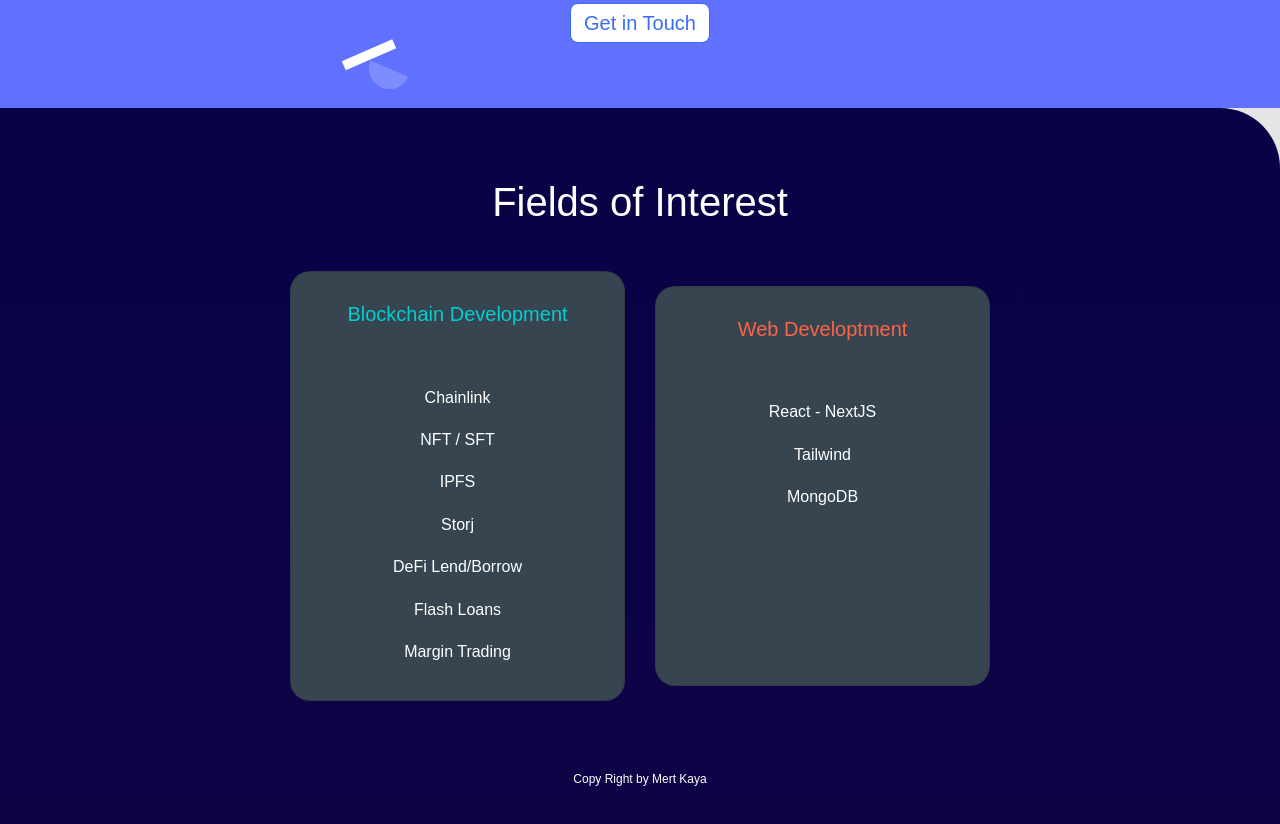
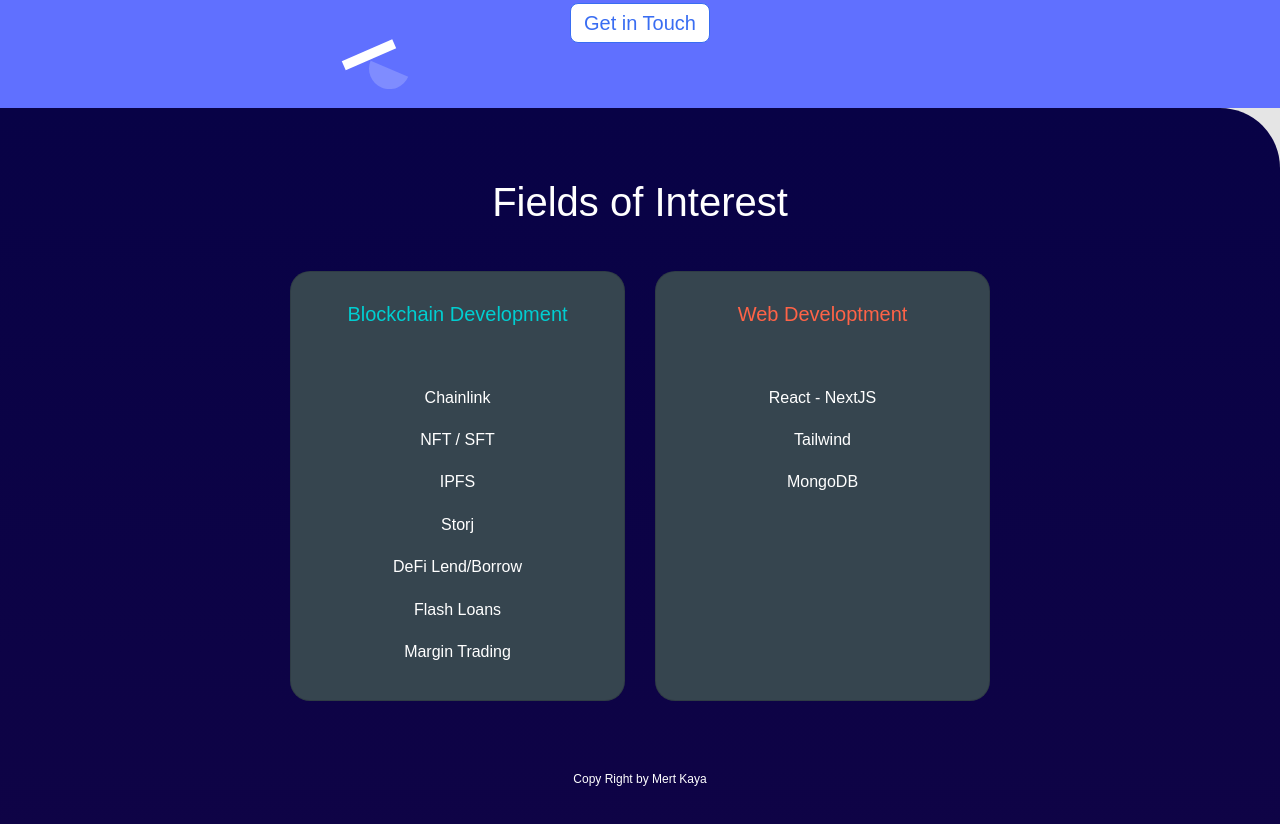
Before and after one commit to mkaya13/portfolio.github.io, a plain HTML site: page index.html in a window 1280 px wide. Shown: the part 4383-5207 px from the top of the page. Drawn offline with nearby package versions, Linux system fonts and the light colour scheme.

Commit message:
adjust the card

```diff
--- a/style.css
+++ b/style.css
@@ -576,7 +576,7 @@ li.contact-item + li.contact-item {
 }
 
 .card {
-  min-height: 400px;
+  min-height: 430px;
   width: 335px;
   padding: 20px 35px;
   background: #36454f;
```
